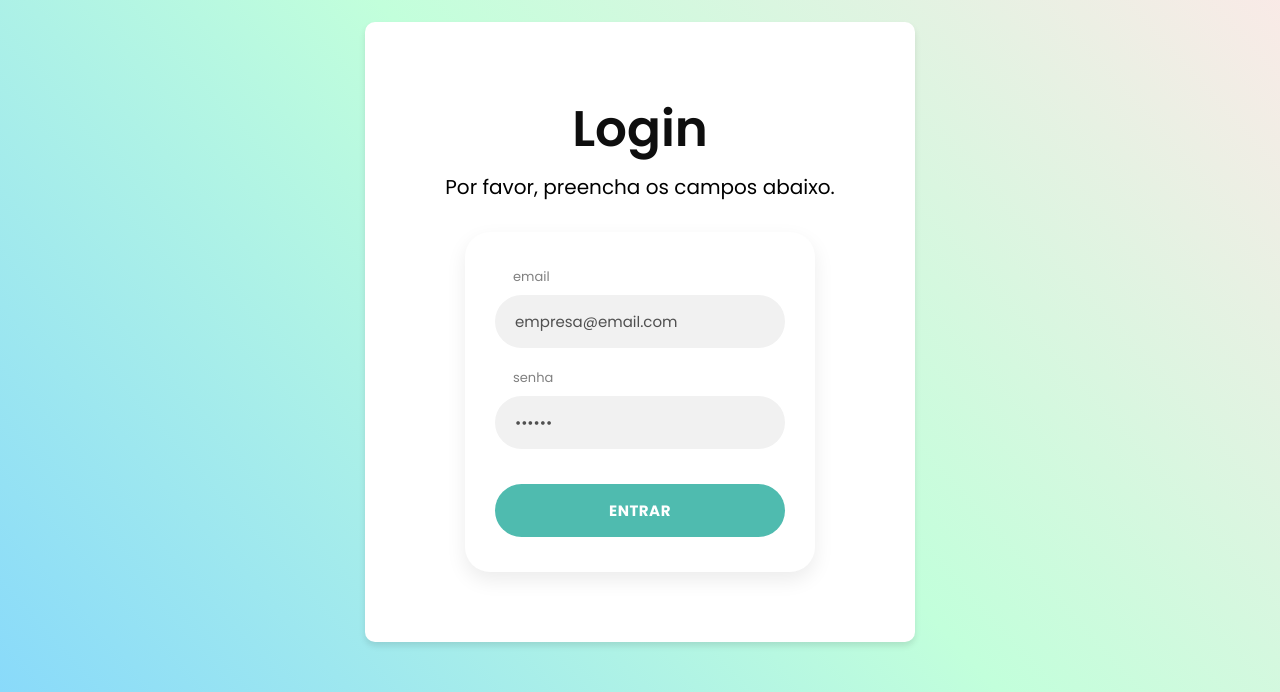
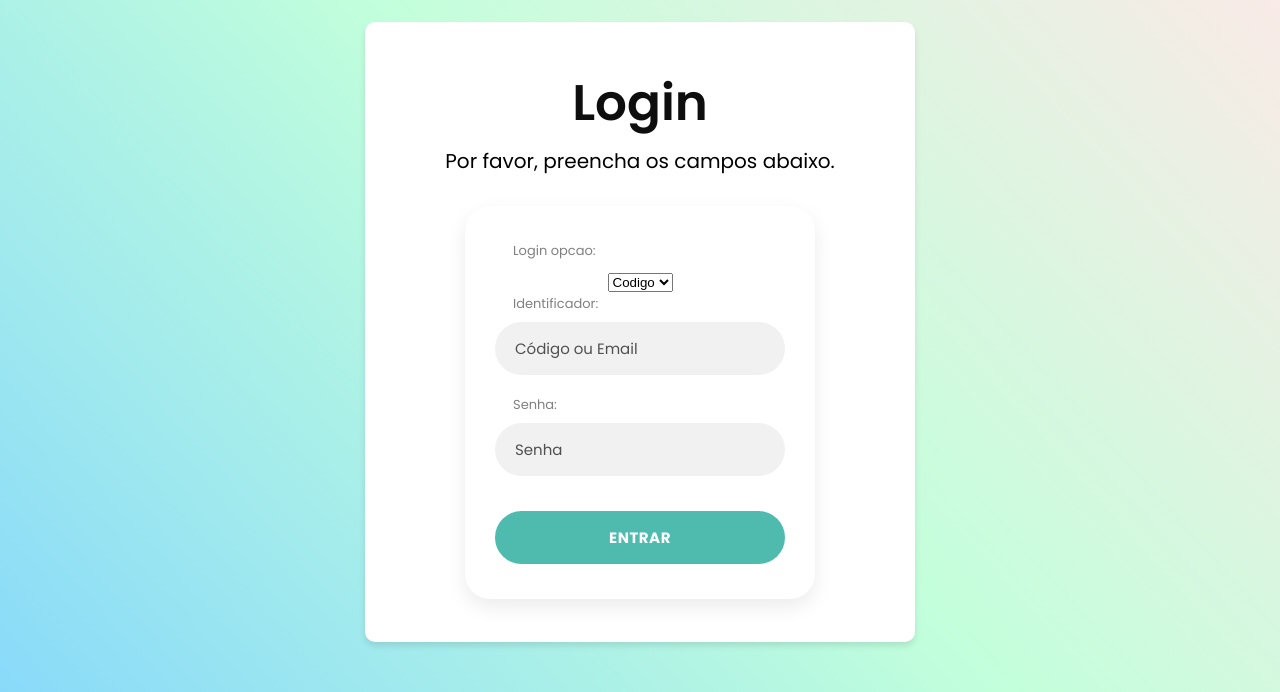
Before and after one commit to VitorMarvulle/pix-onibus, a Django app: page /empresa/login/ in a window 1280 px wide. Shown: the part 108-800 px from the top of the page. Run offline with Django 5.2, Linux system fonts and the light colour scheme.

Commit message:
:passport_control: Login e Redirecionamento

```diff
--- a/app_empresa/forms.py
+++ b/app_empresa/forms.py
@@ -26,17 +26,17 @@ class FuncionarioForm(forms.ModelForm):
 
       return cpf
 
-class LoginForm(forms.ModelForm):
-   class Meta:
-    model = Funcionario
-    fields = ['codigo','email','senha']
-    widgets = {
-            'codigo': forms.TextInput(attrs={'class': 'login-input', 'placeholder': 'Código Motorista'}),
-            'email': forms.EmailInput(attrs={'class': 'login-input','placeholder': 'exemplo@email.com'}),
-            'senha': forms.PasswordInput(attrs={'class': 'login-input'})
-        }
+class LoginForm(forms.Form):
+  login_opcao = forms.ChoiceField(
+     choices=[('codigo','Codigo'),('email','Email')],
+     widget=forms.Select(attrs={'class': 'login-select'}))
 
-
+  identificador = forms.CharField(
+     widget=forms.TextInput(attrs={'class': 'login-input', 'placeholder':'Código ou Email'})
+  )
+  senha = forms.CharField(
+     widget=forms.TextInput(attrs={'class': 'login-input','placeholder':'Senha'})
+  )
 
 class LinhaForm(forms.ModelForm):
   class Meta:
@@ -59,3 +59,10 @@ class LinhaForm(forms.ModelForm):
              raise forms.ValidationError("Esta linha ja está cadastrada")
 
         return idLinha
+
+class SelecionarLinhaForm(forms.Form):
+   linha = forms.ModelChoiceField(
+      queryset=Linha.objects.all(),
+      widget=forms.Select(attrs={'class': 'linha-select'}),
+      label='Selecione a linha'
+   )
--- a/app_empresa/templates/home_motorista.html
+++ b/app_empresa/templates/home_motorista.html
@@ -2,10 +2,10 @@
 
 {% block content %}
 <div class="texto-card" id="textBemVindo" style="text-align: center; margin-bottom: 30px;">
-    <h1>Bem-vindo, @motorista!</h1>
+    <h1>Bem-vindo, {{funcionario.nome}}!</h1>
 </div>
 <h3>Você está operando na linha:</h3>
-<h4 style="font-size: 30px;">13</h4>
+<h4 style="font-size: 30px;">{{linha.idLinha}} - {{linha.nomeLinha}} </h4>
 
 <!-- Dropdown list -->
 <div class="texto-card-middle" style="text-align: center; margin-bottom: 30px;">
--- a/app_empresa/templates/login.html
+++ b/app_empresa/templates/login.html
@@ -7,19 +7,19 @@
     <p>Por favor, preencha os campos abaixo.</p>
 </div>
 
-<div class="card-login"> <form method="POST" action="#">
-
+<div class="card-login">
+    <form method="POST" action="#">
+        {% csrf_token %}
         <div class="form-group">
-            <label for="email">email</label>
-            <input type="text" name="email" class="login-input" id="email" placeholder="empresa@email.com" required>
+            {{ form.login_opcao.label_tag }} {{ form.login_opcao }}
+            {{ form.identificador.label_tag }} {{ form.identificador }}
         </div>
 
         <div class="form-group">
-            <label for="senha">senha</label>
-            <input type="password" name="senha" class="login-input" id="senha" placeholder="••••••" required>
+            {{ form.senha.label_tag}} {{ form.senha }}
         </div>
 
-        <button type="submit" class="btn-login"></a>ENTRAR</button>
+        <button type="submit" class="btn-login">ENTRAR</button>
     </form>
 </div>
 
--- a/app_empresa/views.py
+++ b/app_empresa/views.py
@@ -1,16 +1,40 @@
 from django.shortcuts import render, redirect
-from .forms import FuncionarioForm,LinhaForm
+from .forms import FuncionarioForm,LinhaForm,LoginForm,SelecionarLinhaForm
 from .models import Linha,Funcionario,Historico
 from django.contrib import messages
 from django.shortcuts import get_object_or_404
 
 
 def login(request):
+    if request.method == 'POST':
+        form = LoginForm(request.POST)
+        if form.is_valid():
+            tipo = form.cleaned_data['login_opcao']
+            identificador = form.cleaned_data['identificador']
+            senha = form.cleaned_data['senha']
 
-    return render(request, 'login.html', {
-        'previous_url': '/',
-        'next_url': '/empresa/dashboard/',
-    })
+
+            try:
+                if tipo =='codigo':
+                    funcionario = Funcionario.objects.get(codigo=identificador,senha = senha)
+                    request.session['funcionario_id'] = funcionario.idFuncionario
+                    messages.success(request,'Login de Motorista realizado com Sucesso!')
+                    return redirect('linha_motorista')
+                else:
+                    funcionario = Funcionario.objects.get(email=identificador,senha=senha)
+                    request.session['funcionario_id'] = funcionario.idFuncionario
+                    messages.success(request, 'Login de Administrador realizado com sucesso!')
+                    return redirect('dashboard')
+            except Funcionario.DoesNotExist:
+                messages.error(request, 'Usuário ou senha inválidos.')
+    else:
+        form = LoginForm()
+    context = {
+            'form':form,
+            'previous_url': '/',
+            'next_url': '/empresa/dashboard/'
+        }
+    return render(request, 'login.html', context)
 
 def dashboard(request):
 
@@ -122,16 +146,45 @@ def lista_motorista(request):
     return render(request, 'lista_motorista.html',context)
 
 def linha_motorista(request):
-    return render(request, 'linha_motorista.html', {
+    if 'funcionario_id' not in request.session:
+        return redirect('login')
+
+    if request.method == 'POST':
+        form = SelecionarLinhaForm(request.POST)
+        if form.is_valid():
+            linha = form.cleaned_data['linha']
+            request.session['linha_id']= linha.idLinha
+            return redirect('home_motorista')
+
+    else:
+        form = SelecionarLinhaForm()
+
+    context = {
+        'form':form,
         'previous_url': '/',
         'next_url': '/empresa/home_motorista/',
-    })
+    }
+
+    return render(request, 'linha_motorista.html', context)
 
 def home_motorista(request):
-    return render(request, 'home_motorista.html', {
+    funcionario_id = request.session.get('funcionario_id')
+    linha_id = request.session.get('linha_id')
+
+    if not funcionario_id or not linha_id:
+        return redirect('login')
+
+    funcionario = Funcionario.objects.get(idFuncionario=funcionario_id)
+    linha = Linha.objects.get(idLinha=linha_id)
+
+    context = {
+        'funcionario':funcionario,
+        'linha': linha,
         'previous_url': '/empresa/linha_motorista/',
-        'next_url': '/login/',
-    })
+        'next_url': '/login/'
+
+    }
+    return render(request, 'home_motorista.html', context)
 
 def confirmacao(request):
     return render(request, 'confirmacao.html', {
```
Also changed, not shown: app_empresa/templates/linha_motorista.html (+32 -34 lines), db.sqlite3.
